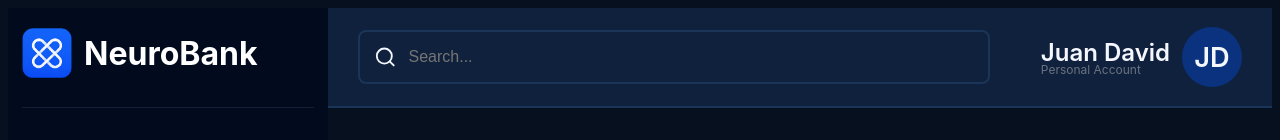
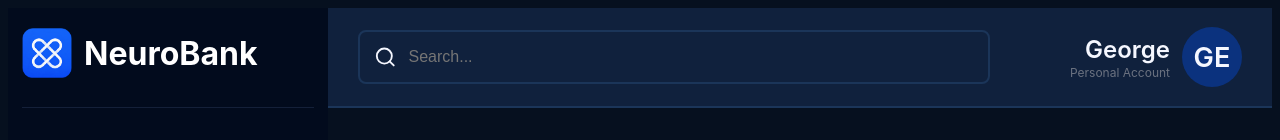
Before and after one commit to jdv75/Bank-Interface-Application, a React (Vite) app: page /accounts in a window 1280 px wide. Shown: the top 140 px of the page. Built offline with nearby package versions, Linux system fonts and the light colour scheme.

Commit message:
few changes

```diff
--- a/src/components/Topbar/Topbar.css
+++ b/src/components/Topbar/Topbar.css
@@ -95,6 +95,9 @@
 .profile-info {
     display: flex;
     flex-direction: column;
+    gap: 6px;
+    align-items: flex-end;
+    text-align: right;
 }
 
 .profile-name {
--- a/src/components/Topbar/Topbar.tsx
+++ b/src/components/Topbar/Topbar.tsx
@@ -81,7 +81,7 @@ function Topbar() {
 
                 <div className="profile-info">
                     <span className="profile-name">
-                        Juan David
+                        George
                     </span>
 
                     <span className="profile-role">
@@ -90,7 +90,7 @@ function Topbar() {
                 </div>
 
                 <div className="profile-picture">
-                    <span>JD</span>
+                    <span>GE</span>
                 </div>
 
                 {/* <ChevronDown className="profile-arrow" /> */}
```
